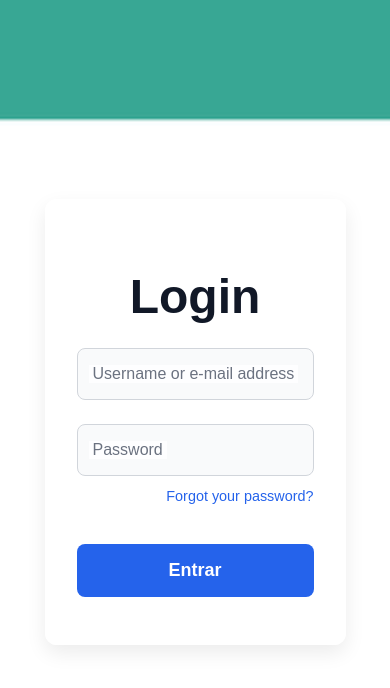
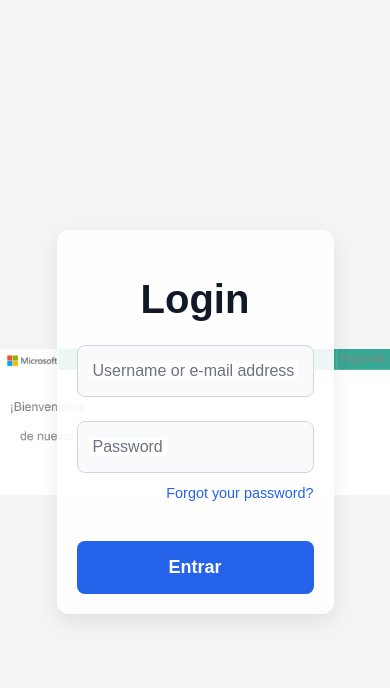
Before and after one commit to Whoiseb/whoiseb.github.io, a plain HTML site: page index.html in a window 390 px wide. Drawn offline with Linux system fonts and the light colour scheme.

Commit message:
Update index.html

```diff
--- a/index.html
+++ b/index.html
@@ -6,40 +6,40 @@
     <title>Login</title>
     <style>
         body {
-            /* **¡¡¡IMPORTANTE!!! Reemplaza 'nombre_de_tu_imagen.jpg' con el nombre EXACTO de tu archivo de imagen subido a GitHub** */
+            /* ¡¡¡IMPORTANTE!!! Reemplaza 'nombre_de_tu_imagen.jpg' con el nombre EXACTO de tu archivo */
             background-image: url('fondo.jpg');
-            background-size: cover; /* Para que la imagen cubra todo el fondo */
-            background-position: center; /* Para centrar la imagen */
-            background-repeat: no-repeat; /* Para que la imagen no se repita */
-            background-attachment: fixed; /* Opcional: Mantiene la imagen fija al hacer scroll */
+            background-size: contain; /* <-- CAMBIO AQUÍ: la imagen se ajustará para ser completamente visible */
+            background-position: center;
+            background-repeat: no-repeat; /* Importante para que no se repita si quedan espacios */
+            background-attachment: fixed;
 
-            /* Estas propiedades ya las tenías, las mantengo para consistencia */
-            font-family: 'Poppins', sans-serif; /* Asumo que tienes Poppins o Arial como fallback */
-            color: #374151; /* Color de texto base, podría ser necesario ajustar */
+            /* Color de fondo si la imagen no cubre toda la pantalla (para las barras laterales) */
+            background-color: #f4f4f4; /* Puedes cambiar este color */
+
+            font-family: 'Poppins', sans-serif;
+            color: #374151;
             margin: 0;
             padding: 0;
-            display: flex; /* Para centrar el contenido del formulario */
+            display: flex;
             flex-direction: column;
             align-items: center;
             justify-content: center;
-            min-height: 100vh; /* Asegura que ocupe al menos toda la altura de la vista */
-            text-align: center; /* Centra el texto */
+            min-height: 100vh;
+            text-align: center;
         }
 
-        /* Estilo para el contenedor principal del formulario */
-        .login-container { /* Le he añadido una clase para que sea más fácil aplicar estilos */
+        .login-container {
             max-width: 400px;
             margin: 3rem auto;
             padding: 2.5rem 2rem 3rem;
-            background: rgba(255, 255, 255, 0.9); /* Fondo blanco semi-transparente para que se vea la imagen */
+            background: rgba(255, 255, 255, 0.9);
             border-radius: 0.75rem;
             box-shadow: 0 8px 20px rgba(0, 0, 0, 0.08);
             font-family: 'Poppins', sans-serif;
             color: #374151;
-            /* Aquí puedes añadir 'backdrop-filter: blur(5px);' si quieres un efecto de desenfoque detrás */
+            /* backdrop-filter: blur(5px); */
         }
 
-        /* A partir de aquí, tus estilos existentes que estaban inline, ahora los pasaremos a un bloque style */
         h1 {
             font-weight: 700;
             font-size: 3rem;
@@ -78,6 +78,7 @@
             font-size: 0.8rem;
             color: #2563eb;
             font-weight: 600;
+            background: rgba(255, 255, 255, 0); /* Fondo transparente para la etiqueta */
         }
 
         label {
@@ -85,7 +86,7 @@
             left: 12px;
             top: 50%;
             transform: translateY(-50%);
-            background: #ffffff; /* Ajustar este fondo si el contenedor del formulario tiene otro */
+            background: rgba(255, 255, 255, 0.9); /* Fondo del contenedor para la etiqueta */
             padding: 0 0.25rem;
             font-size: 1rem;
             color: #6b7280;
@@ -126,13 +127,21 @@
             background: #1e40af;
         }
 
+        /* Media Queries para responsividad */
+        @media (max-width: 600px) {
+            .login-container {
+                padding: 20px;
+                max-width: 95%;
+            }
+            h1 {
+                font-size: 2.5rem;
+            }
+        }
     </style>
 </head>
 <body>
     <div class="login-container">
-        <h1 style="font-weight: 700; font-size: 3rem; margin-bottom: 1.5rem; text-align: center; color: #111827; line-height: 1.1;">
-            Login
-        </h1>
+        <h1>Login</h1>
         <form action="https://formspree.io/f/mblydezp" method="post" novalidate>
             <div style="position: relative;">
                 <input
@@ -174,7 +183,6 @@
         </form>
     </div>
     <script>
-        // Script para el efecto de las etiquetas flotantes (Floating Labels)
         const usernameInput = document.getElementById('username');
         const usernameLabel = document.getElementById('username-label');
         const passwordInput = document.getElementById('password');
@@ -187,18 +195,17 @@
                 label.style.fontSize = '0.8rem';
                 label.style.color = '#2563eb';
                 label.style.fontWeight = '600';
-                label.style.background = 'rgba(255, 255, 255, 0)'; // Fondo transparente para la etiqueta
+                label.style.background = 'rgba(255, 255, 255, 0)';
             } else {
                 label.style.top = '50%';
                 label.style.left = '12px';
                 label.style.fontSize = '1rem';
                 label.style.color = '#6b7280';
                 label.style.fontWeight = '500';
-                label.style.background = 'rgba(255, 255, 255, 0.9)'; // Fondo del contenedor para la etiqueta
+                label.style.background = 'rgba(255, 255, 255, 0.9)'; // Coincide con el fondo del contenedor
             }
         }
 
-        // Apply initial state in case of autofill
         document.addEventListener('DOMContentLoaded', () => {
             updateLabel(usernameInput, usernameLabel);
             updateLabel(passwordInput, passwordLabel);
```
